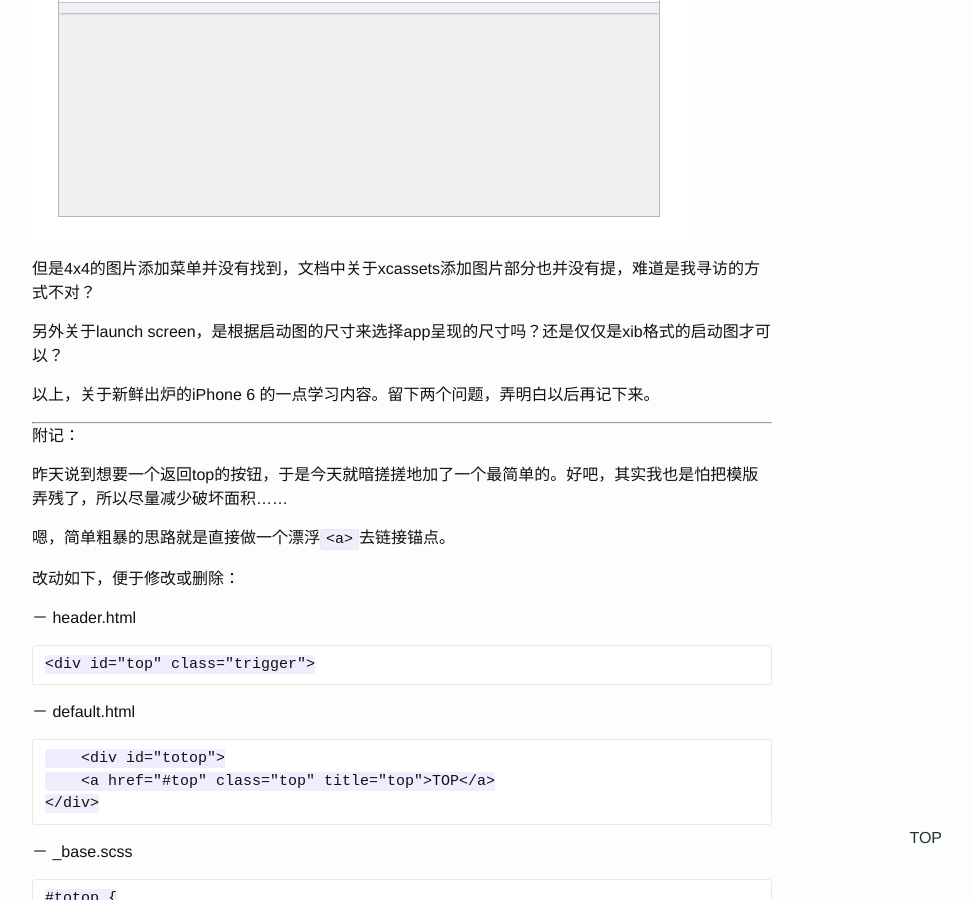
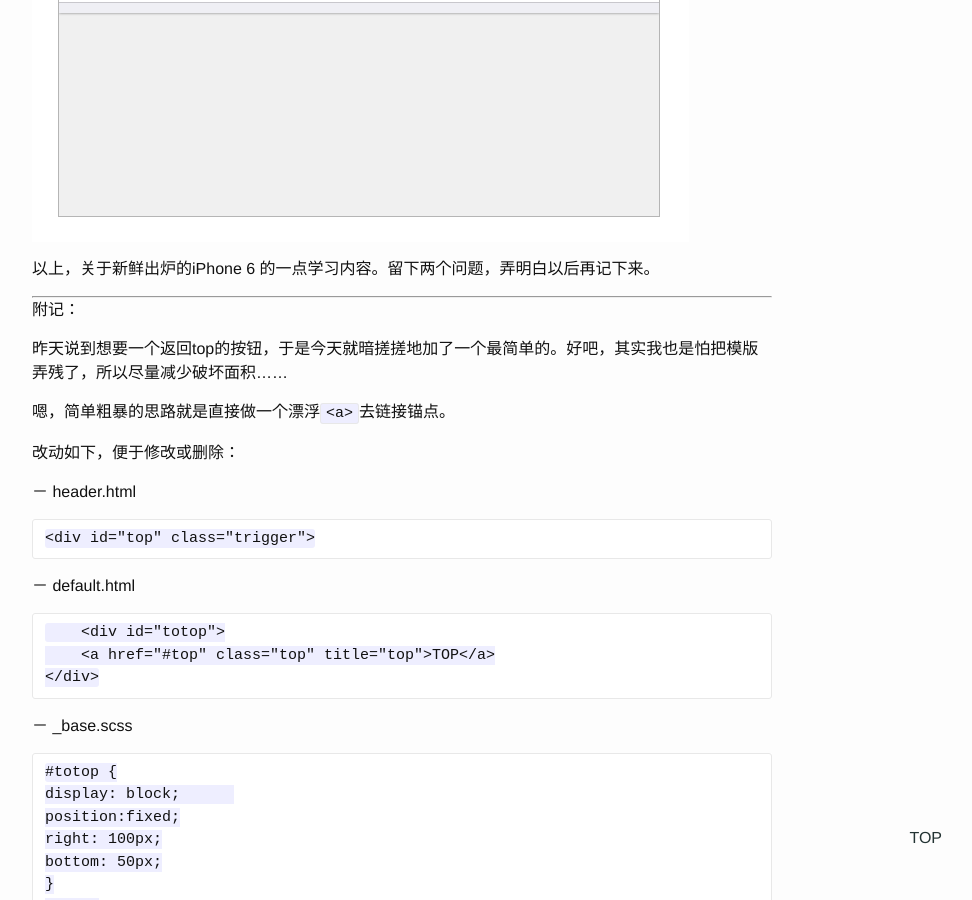
Before and after one commit to pengfeicheng/blog-1, a Jekyll site: the page built from _posts/2014-09-12-hi, iPhone6.md, in a window 1280 px wide and 900 px high, scrolled down 1422 px. Shown: the whole window, without its empty margins (238-1210 px from the left). Built offline with Jekyll 4.4.1, drawn with Linux system fonts in a browser that asks for light colours.

Commit message:
修改hi－iPhone6遗留的两个问题

```diff
--- a/_posts/2014-09-12-hi, iPhone6.md
+++ b/_posts/2014-09-12-hi, iPhone6.md
@@ -33,9 +33,6 @@
 
 ![fat]({{ site.baseurl }}/img/fat.png "fat")
 
-但是4x4的图片添加菜单并没有找到，文档中关于xcassets添加图片部分也并没有提，难道是我寻访的方式不对？
-
-另外关于launch screen，是根据启动图的尺寸来选择app呈现的尺寸吗？还是仅仅是xib格式的启动图才可以？
 
 以上，关于新鲜出炉的iPhone 6 的一点学习内容。留下两个问题，弄明白以后再记下来。
 
```
